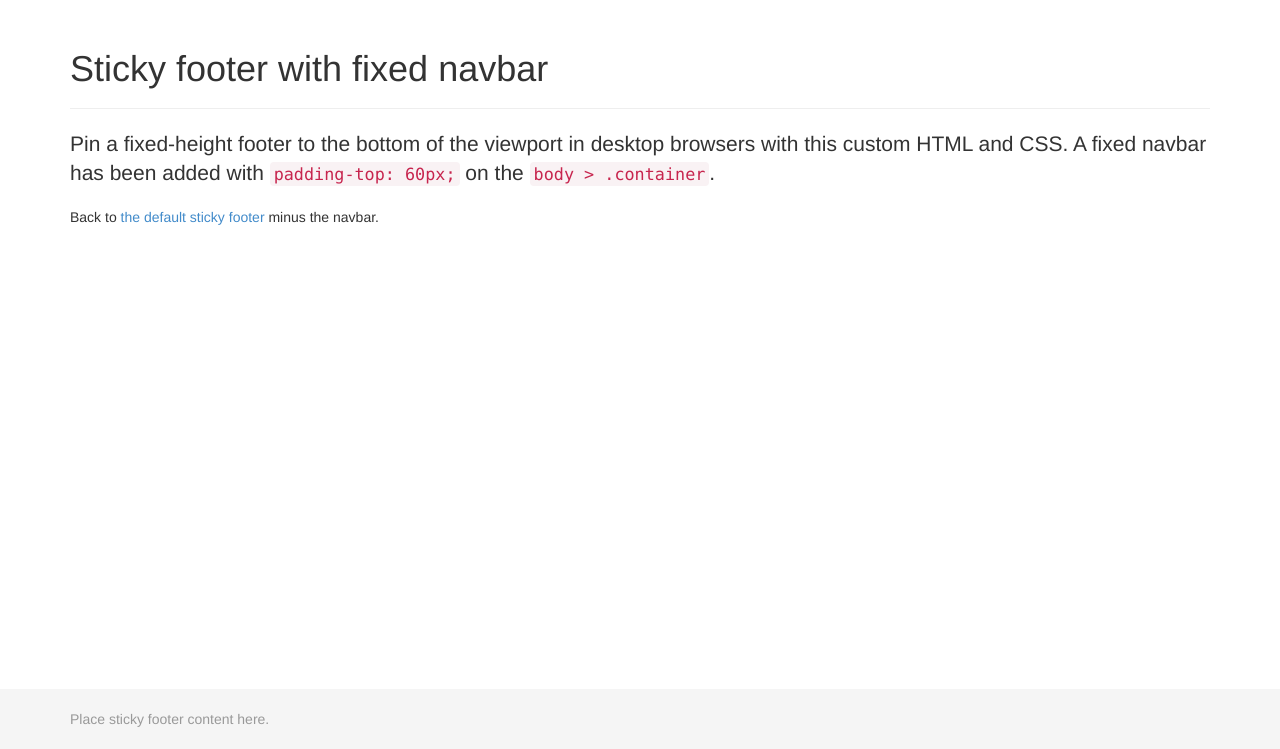
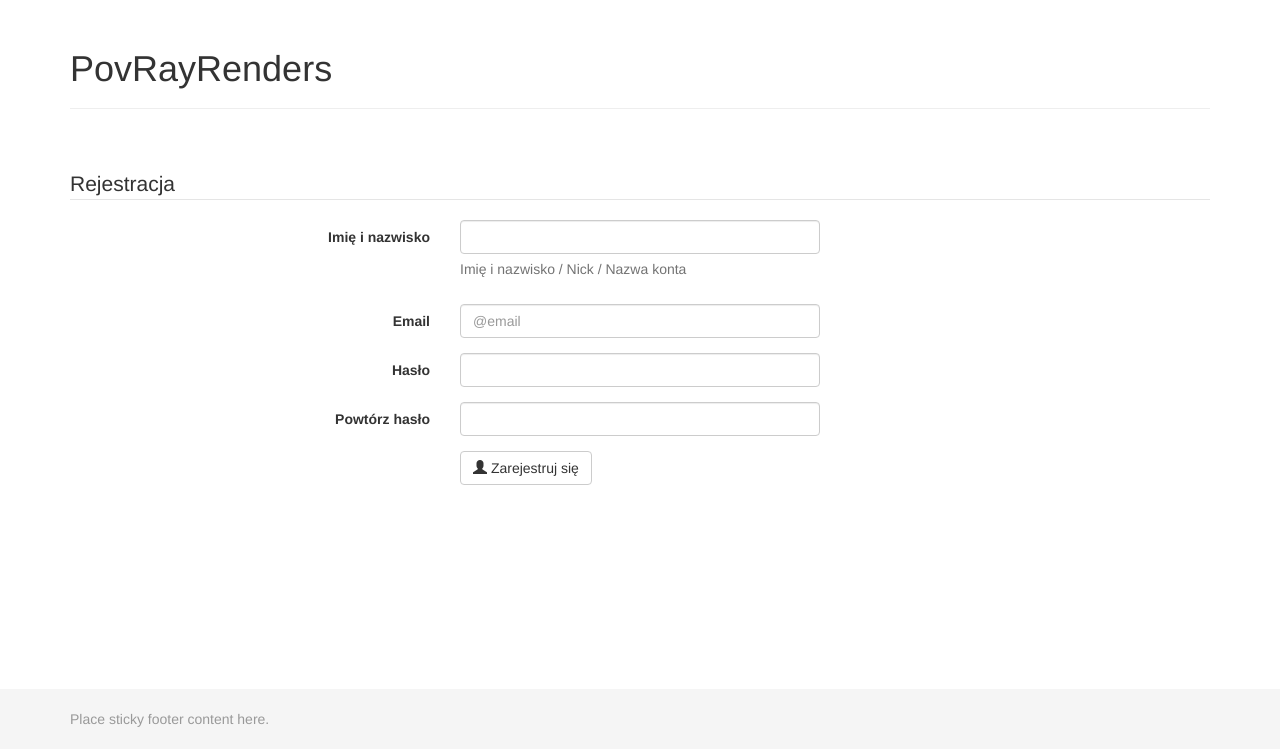
Before and after one commit to janzaba/aiir, a Django app: template app/templates/index.html in a window 1280 px wide. Shown: the part 51-800 px from the top of the page. Run offline with Django 3.2, Linux system fonts and the light colour scheme; the template is opened without the code that fills it, so the values that code supplies are empty; some libraries are stand-ins or nearby versions.

Commit message:
Szablon formularza rejestracji

```diff
--- a/app/templates/index.html
+++ b/app/templates/index.html
@@ -56,10 +56,65 @@
     <!-- Begin page content -->
     <div class="container">
       <div class="page-header">
-        <h1>Sticky footer with fixed navbar</h1>
+        <h1>PovRayRenders</h1>
       </div>
-      <p class="lead">Pin a fixed-height footer to the bottom of the viewport in desktop browsers with this custom HTML and CSS. A fixed navbar has been added with <code>padding-top: 60px;</code> on the <code>body > .container</code>.</p>
-      <p>Back to <a href="../sticky-footer">the default sticky footer</a> minus the navbar.</p>
+
+      <!-- {{ f }} -->
+
+      <br />
+      <br />
+        <form class="form-horizontal">
+        <fieldset>
+
+        <!-- Form Name -->
+        <legend>Rejestracja</legend>
+
+        <!-- Text input-->
+        <div class="form-group">
+          <label class="col-md-4 control-label" for="name">Imię i nazwisko</label>
+          <div class="col-md-4">
+          <input id="name" name="name" class="form-control input-md" required="" type="text">
+          <span class="help-block">Imię i nazwisko / Nick / Nazwa konta</span>
+          </div>
+        </div>
+
+        <!-- Text input-->
+        <div class="form-group">
+          <label class="col-md-4 control-label" for="email">Email</label>
+          <div class="col-md-4">
+          <input id="email" name="email" placeholder="@email" class="form-control input-md" required="" type="text">
+
+          </div>
+        </div>
+
+        <!-- Password input-->
+        <div class="form-group">
+          <label class="col-md-4 control-label" for="password">Hasło</label>
+          <div class="col-md-4">
+            <input id="password" name="password" placeholder="" class="form-control input-md" required="" type="password">
+
+          </div>
+        </div>
+
+        <!-- Password input-->
+        <div class="form-group">
+          <label class="col-md-4 control-label" for="re_password">Powtórz hasło</label>
+          <div class="col-md-4">
+            <input id="re_password" name="re_password" placeholder="" class="form-control input-md" required="" type="password">
+
+          </div>
+        </div>
+
+        <!-- Button -->
+        <div class="form-group">
+          <label class="col-md-4 control-label" for="submit"></label>
+          <div class="col-md-4">
+            <button id="submit" name="submit" class="btn btn-default"><span class="glyphicon glyphicon-user"></span> Zarejestruj się</button>
+          </div>
+        </div>
+
+        </fieldset>
+        </form>
     </div>
 
     <div id="footer">
```
Also changed, not shown: app/views.py (+7 -2 lines), 1 other file.
